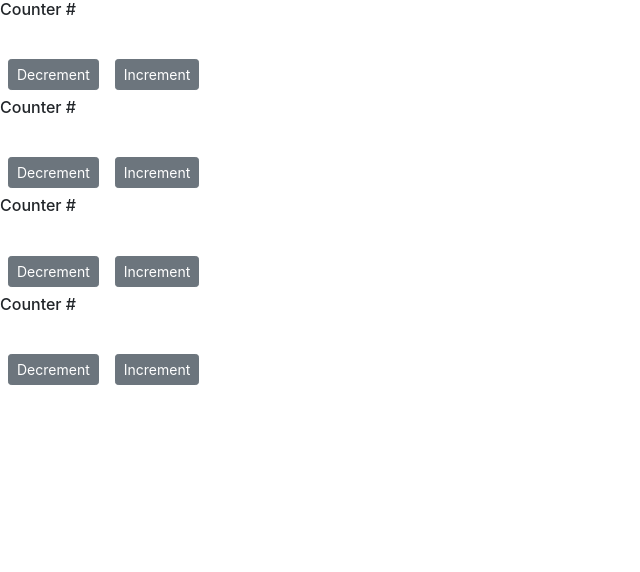
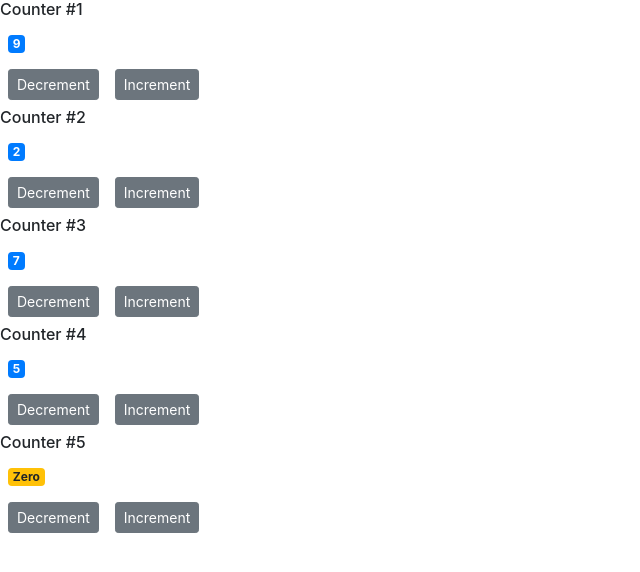
Before and after one commit to UchiTesting/MH-React, a React (Create React App) app in the folder counter-app/: page / in a window 1280 px wide. Shown: the top 572 px of the page, without its empty margins (0-640 px from the left). Built offline with nearby package versions, Linux system fonts and the light colour scheme.

Commit message:
Changed from static call to components to call from a loop.

```diff
--- a/counter-app/src/components/counterSet.jsx
+++ b/counter-app/src/components/counterSet.jsx
@@ -2,13 +2,26 @@ import React, { Component } from 'react';
 import Counter from './counter';
 
 class CounterSet extends Component {
+
+    state = {
+        counters: [
+            {id:1, value:9},
+            {id:2, value:2},
+            {id:3, value:7},
+            {id:4, value:5},
+            {id:5, value:0}
+        ]
+    }
+
     render() {
         return (
             <div>
-                <Counter />
-                <Counter />
-                <Counter />
-                <Counter />
+                {this.state.counters.map(counter =>
+                <Counter
+                    key={counter.id}
+                    value={counter.value}
+                    id={counter.id}
+                />)}
             </div>
         )
     }
```
